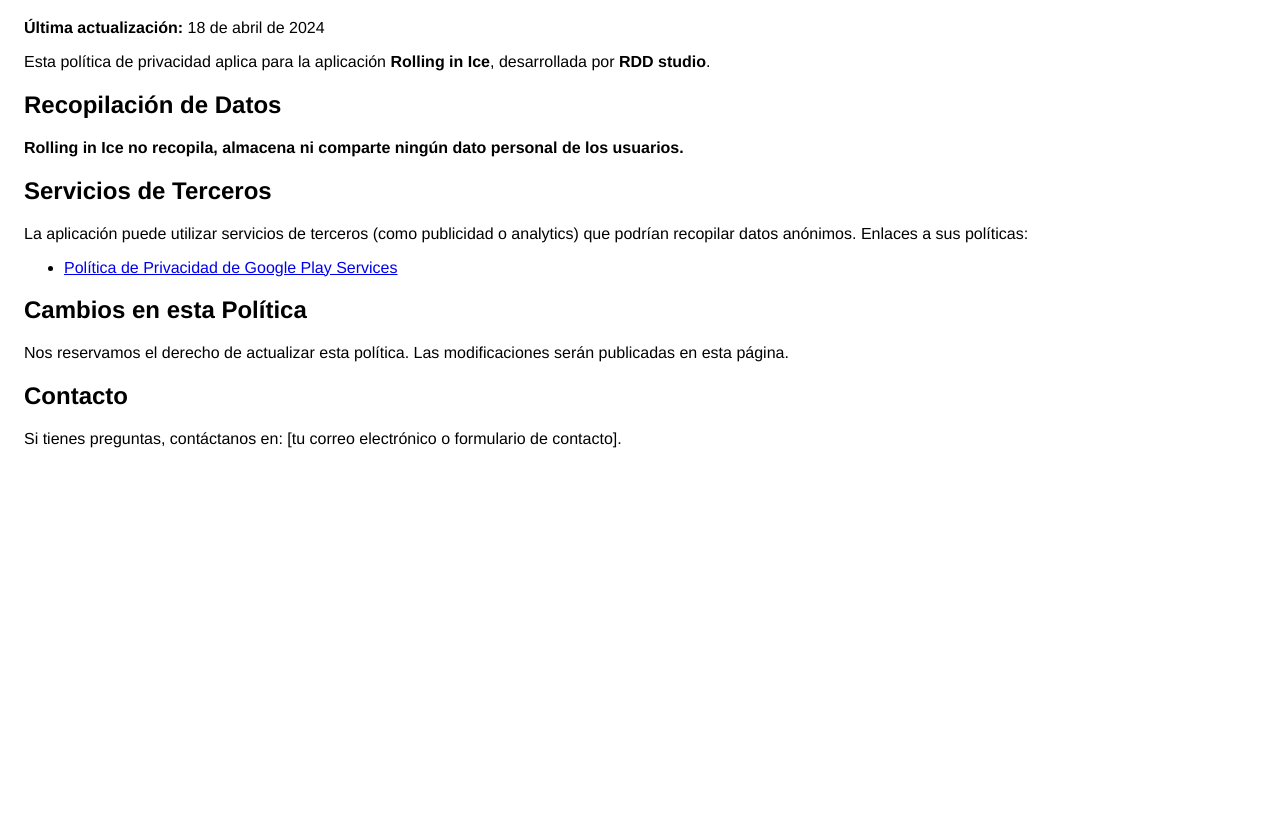
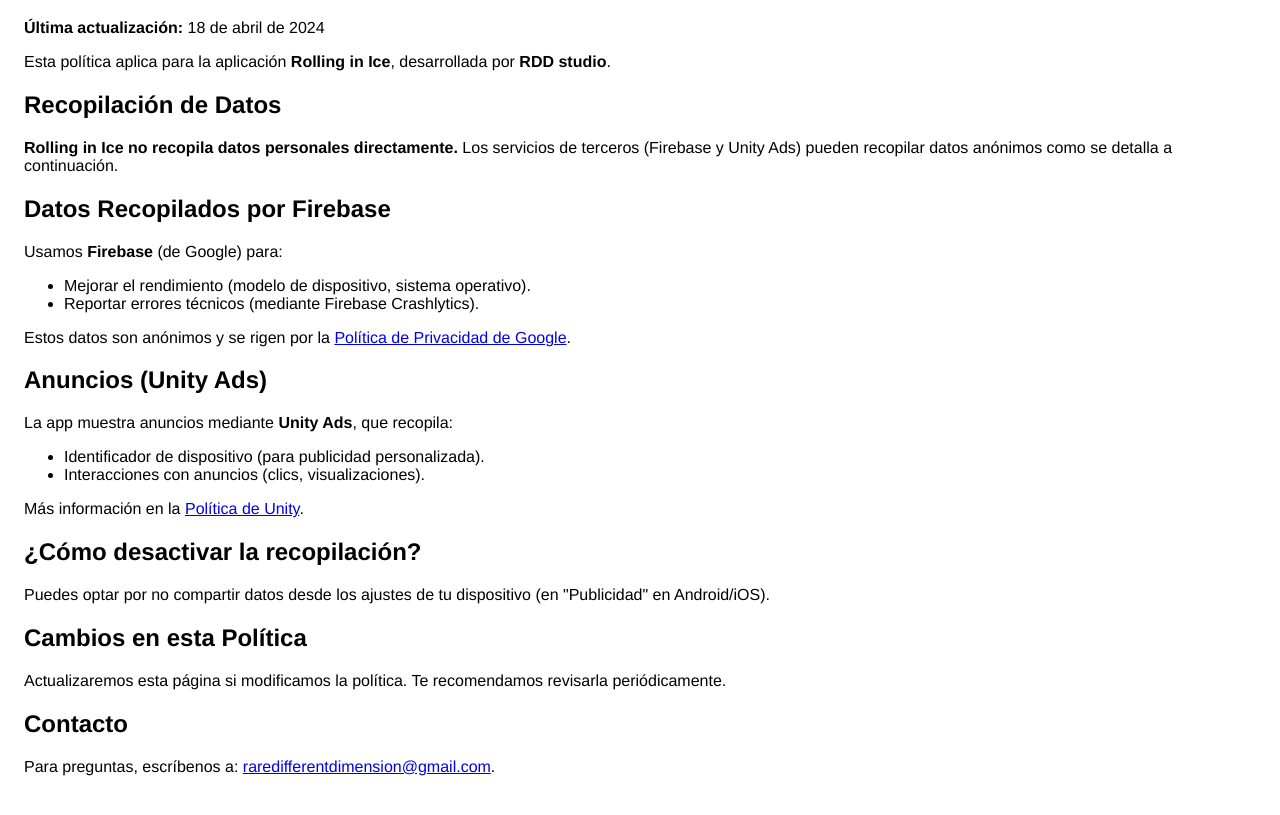
Before and after one commit to RareDifferentDimension/PoliticaPrivacidad, a plain HTML site: page index.html in a window 1280 px wide. Shown: the part 85-900 px from the top of the page. Before the commit the page ends 800 px from the top, so only its background shows below. Drawn offline with Linux system fonts and the light colour scheme.

Commit message:
Update index.html

```diff
--- a/index.html
+++ b/index.html
@@ -9,22 +9,34 @@
 <body>
   <h1>Política de Privacidad de Rolling in Ice</h1>
   <p><strong>Última actualización:</strong> 18 de abril de 2024</p>
-
-  <p>Esta política de privacidad aplica para la aplicación <strong>Rolling in Ice</strong>, desarrollada por <strong>RDD studio</strong>.</p>
+  <p>Esta política aplica para la aplicación <strong>Rolling in Ice</strong>, desarrollada por <strong>RDD studio</strong>.</p>
 
   <h2>Recopilación de Datos</h2>
-  <p><strong>Rolling in Ice no recopila, almacena ni comparte ningún dato personal de los usuarios.</strong></p>
+  <p><strong>Rolling in Ice no recopila datos personales directamente.</strong> Los servicios de terceros (Firebase y Unity Ads) pueden recopilar datos anónimos como se detalla a continuación.</p>
 
-  <h2>Servicios de Terceros</h2>
-  <p>La aplicación puede utilizar servicios de terceros (como publicidad o analytics) que podrían recopilar datos anónimos. Enlaces a sus políticas:</p>
+  <h2>Datos Recopilados por Firebase</h2>
+  <p>Usamos <strong>Firebase</strong> (de Google) para:</p>
   <ul>
-    <li><a href="https://policies.google.com/privacy">Política de Privacidad de Google Play Services</a></li>
+    <li>Mejorar el rendimiento (modelo de dispositivo, sistema operativo).</li>
+    <li>Reportar errores técnicos (mediante Firebase Crashlytics).</li>
   </ul>
+  <p>Estos datos son anónimos y se rigen por la <a href="https://policies.google.com/privacy" target="_blank" rel="noopener noreferrer">Política de Privacidad de Google</a>.</p>
+
+  <h2>Anuncios (Unity Ads)</h2>
+  <p>La app muestra anuncios mediante <strong>Unity Ads</strong>, que recopila:</p>
+  <ul>
+    <li>Identificador de dispositivo (para publicidad personalizada).</li>
+    <li>Interacciones con anuncios (clics, visualizaciones).</li>
+  </ul>
+  <p>Más información en la <a href="https://unity.com/legal/privacy-policy" target="_blank" rel="noopener noreferrer">Política de Unity</a>.</p>
+
+  <h2>¿Cómo desactivar la recopilación?</h2>
+  <p>Puedes optar por no compartir datos desde los ajustes de tu dispositivo (en "Publicidad" en Android/iOS).</p>
 
   <h2>Cambios en esta Política</h2>
-  <p>Nos reservamos el derecho de actualizar esta política. Las modificaciones serán publicadas en esta página.</p>
+  <p>Actualizaremos esta página si modificamos la política. Te recomendamos revisarla periódicamente.</p>
 
   <h2>Contacto</h2>
-  <p>Si tienes preguntas, contáctanos en: [tu correo electrónico o formulario de contacto].</p>
+  <p>Para preguntas, escríbenos a: <a href="mailto:raredifferentdimension@gmail.com">raredifferentdimension@gmail.com</a>.</p>
 </body>
 </html>
```
